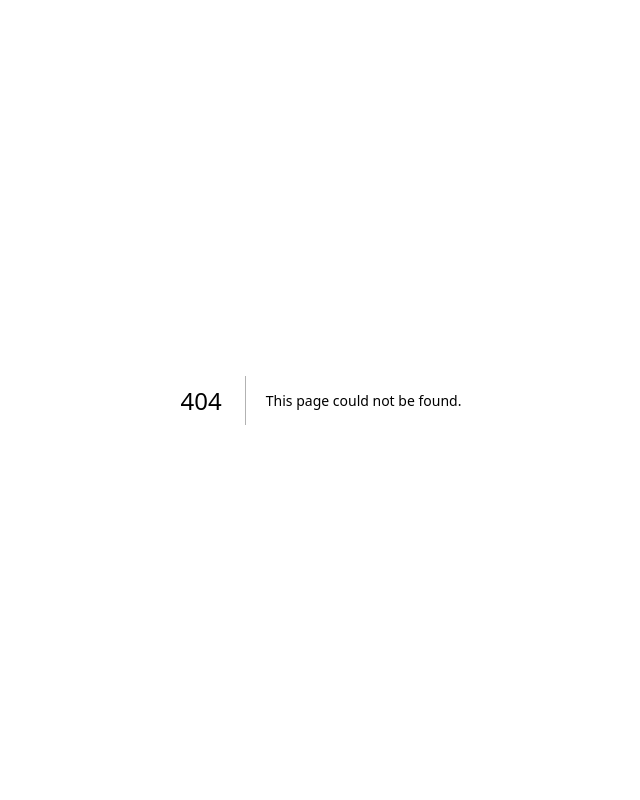
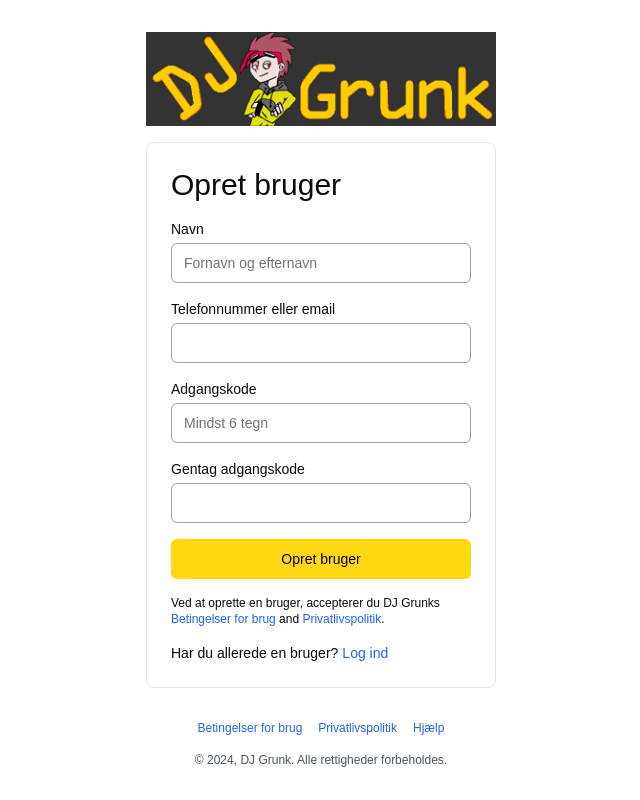
Before and after one commit to RTS-Webdev/dj-grunk, a Next.js app: page /signup in a window 1280 px wide. Before the commit this address had no page. Shown: the whole page, without its empty margins (319-959 px from the left). Built offline with nearby package versions, Linux system fonts and the light colour scheme.

Commit message:
Added signup page

```diff
--- /dev/null
+++ b/app/signup/page.tsx
@@ -0,0 +1,143 @@
+'use client'
+
+import { Button } from "@/components/ui/button"
+import { Input } from "@/components/ui/input"
+import Image from "next/image"
+import Link from "next/link"
+import { useState } from "react"
+import { Footer } from "../components/ui/Footer"
+
+export default function Component() {
+  const [nameError, setNameError] = useState(false)
+  const [name, setName] = useState("")
+
+  const handleNameChange = (e: React.ChangeEvent<HTMLInputElement>) => {
+    setName(e.target.value)
+    setNameError(false)
+  }
+
+  const handleSubmit = (e: React.FormEvent) => {
+    e.preventDefault()
+    if (!name.trim()) {
+      setNameError(true)
+    }
+  }
+
+  return (
+    <div className="min-h-screen flex flex-col items-center px-4 py-8">
+      {/* Logo */}
+      <div className="mb-4">
+        <Image
+          src="/logo.png"
+          alt="DJ Grunk Logo"
+          width={350}
+          height={10}
+        />
+      </div>
+
+      {/* Main Card */}
+      <div className="w-full max-w-[350px] border rounded-lg p-6 space-y-4">
+        <h1 className="text-3xl font-normal">Opret bruger</h1>
+
+        <form onSubmit={handleSubmit} className="space-y-4">
+          <div>
+            <label htmlFor="name" className="block text-sm font-medium mb-1">
+              Navn
+            </label>
+            <Input
+              id="name"
+              type="text"
+              placeholder="Fornavn og efternavn"
+              className={`w-full ${nameError ? 'border-red-500' : 'border-gray-400'}`}
+              value={name}
+              onChange={handleNameChange}
+            />
+            {nameError && (
+              <p className="text-red-500 text-sm mt-1 flex items-center">
+                <span className="text-red-500 mr-1">!</span>
+                Indtast dit navn
+              </p>
+            )}
+          </div>
+
+          <div>
+            <label htmlFor="email" className="block text-sm font-medium mb-1">
+              Telefonnummer eller email
+            </label>
+            <Input
+              id="email"
+              type="text"
+              className="w-full border-gray-400"
+            />
+          </div>
+
+          <div>
+            <label htmlFor="password" className="block text-sm font-medium mb-1">
+              Adgangskode
+            </label>
+            <Input
+              id="password"
+              type="password"
+              placeholder="Mindst 6 tegn"
+              className="w-full border-gray-400"
+            />
+          </div>
+
+          <div>
+            <label htmlFor="repassword" className="block text-sm font-medium mb-1">
+              Gentag adgangskode
+            </label>
+            <Input
+              id="repassword"
+              type="password"
+              className="w-full border-gray-400"
+            />
+          </div>
+
+          <Button
+            type="submit"
+            className="w-full bg-[#FFD814] hover:bg-[#F7CA00] text-black font-normal"
+          >
+            Opret bruger
+          </Button>
+
+          <p className="text-xs">
+            Ved at oprette en bruger, accepterer du DJ Grunks{" "}
+            <Link href="#" className="text-blue-600 hover:text-orange-600 hover:underline">
+              Betingelser for brug
+            </Link>{" "}
+            and{" "}
+            <Link href="#" className="text-blue-600 hover:text-orange-600 hover:underline">
+              Privatlivspolitik
+            </Link>
+            .
+          </p>
+        </form>
+
+        {/* Sign In Link */}
+        <div className="flex items-center gap-1">
+          <span className="text-sm">Har du allerede en bruger?</span>
+          <Link href="/login" className="text-sm text-blue-600 hover:text-orange-600 hover:underline">
+            Log ind
+          </Link>
+        </div>
+      </div>
+
+      {/* Footer */}
+      <footer className="mt-8 text-xs text-center space-y-4">
+        <div className="space-x-4">
+          <Link href="#" className="text-blue-600 hover:text-orange-600 hover:underline">
+            Betingelser for brug
+          </Link>
+          <Link href="#" className="text-blue-600 hover:text-orange-600 hover:underline">
+            Privatlivspolitik
+          </Link>
+          <Link href="#" className="text-blue-600 hover:text-orange-600 hover:underline">
+            Hjælp
+          </Link>
+        </div>
+        <Footer />
+      </footer>
+    </div>
+  )
+}
```
